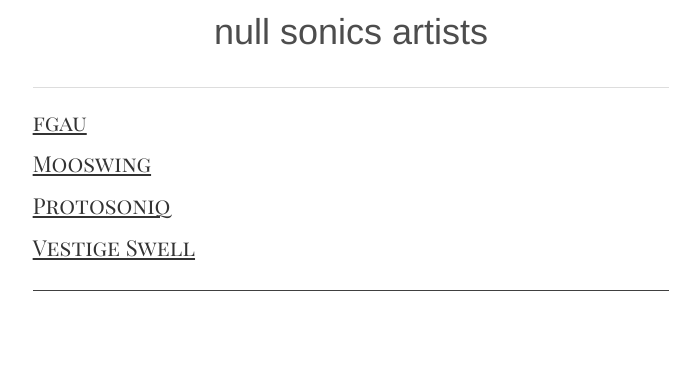
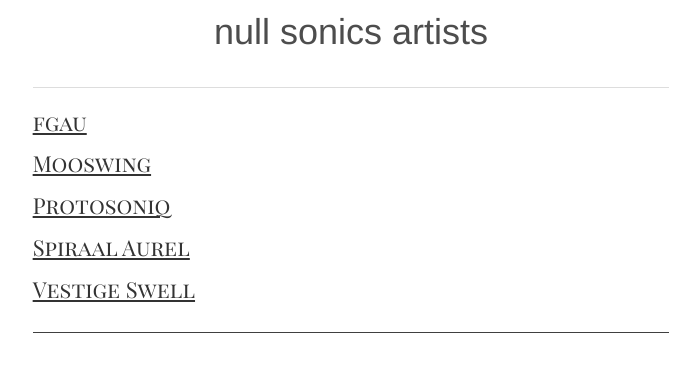
Before and after one commit to nullsonics/nullsonics.github.io, a Jekyll site: the page built from index.md, in a window 1280 px wide. Shown: the top 372 px of the page, without its empty margins (289-989 px from the left). Built offline with Jekyll 4.4.1, drawn with Linux system fonts in a browser that asks for light colours; nearby versions of some CDN libraries; library files that are not in the unit come from our copies.

Commit message:
[+] sa on index

```diff
--- a/index.md
+++ b/index.md
@@ -9,4 +9,6 @@ title: null sonics artists
 
 ## [Protosoniq](/protosoniq.html)
 
+## [Spiraal Aurel](/spiraalaurel.html)
+
 ## [Vestige Swell](/vestigeswell.html)
```
